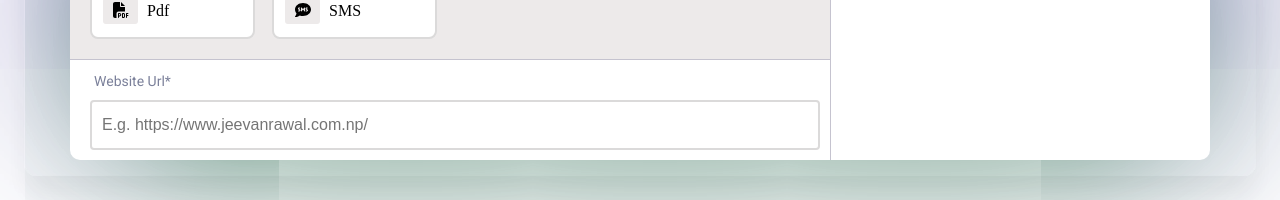
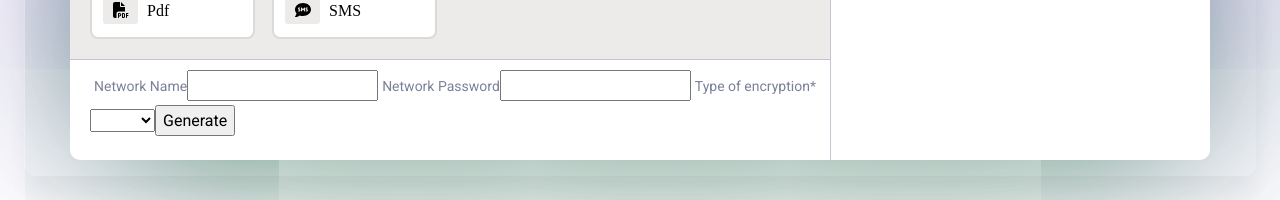
Before and after one commit to JEEVANRAWAL/QrCode-Generator-frontend, a Vue app: page / in a window 1280 px wide. Both pictures are taken after a click on the button "Wi-Fi". Shown: the part 885-1085 px from the top of the page. Built offline with nearby package versions, Linux system fonts and the light colour scheme.

Commit message:
wifi form added

```diff
--- a/src/components/InputComponent.vue
+++ b/src/components/InputComponent.vue
@@ -9,6 +9,26 @@
       <label class="input-label">Website Url*</label>
       <input v-model="EnteredData" type="text" id="Url" class="input" placeholder="E.g. https://www.jeevanrawal.com.np/">
     </div>
+
+    <div v-if="inputType === 'WiFi'">
+      <form @submit.prevent="onSubmit">
+        <label for="">Network Name</label>
+        <input v-model="EnteredWifiData.networkName" type="text">
+
+        <label for="">Network Password</label>
+        <input v-model="EnteredWifiData.networkPassword " type="password">
+
+        <label for="">Type of encryption*</label>
+        <select v-model="EnteredWifiData.encryptionType"  id="">
+          <option value="WPA">WPA</option>
+          <option value="WPA1">WPA1</option>
+          <option value="WPA2">WPA2</option>
+          <option value="WPA3">WPA3</option>
+        </select>
+
+        <input type="submit" value="Generate" @click="handleWifiForm">
+      </form>
+    </div>
   </div>
 </template>
 
@@ -16,6 +36,12 @@
 import { ref, watch } from 'vue';
 
 const EnteredData= ref('')
+const EnteredWifiData= ref({
+  type:'wifi',
+  networkName:'',
+  networkPassword:'',
+  encryptionType:''
+})
 const emit= defineEmits(['emitEnteredData']);
 const props= defineProps({
   inputType:{
@@ -24,13 +50,25 @@ const props= defineProps({
   }
 });
 
+function handleWifiForm(){
+  // console.log(EnteredWifiData.value);
+  emit('emitEnteredData', EnteredWifiData.value)
+}
+
 watch(()=> props.inputType, ()=>{
   EnteredData.value='';
+
+  //emptying object
+  // for (let key in EnteredWifiData) {
+  //       EnteredWifiData[key]='';
+  // }
 })
 
 watch(EnteredData, (newEnteredData)=>{
   // console.log(newEnteredData);
-  emit('emitEnteredData', newEnteredData)
+  if(newEnteredData !== ''){
+    emit('emitEnteredData', newEnteredData)
+  }
 })
 </script>
 
--- a/src/components/QR-Container.vue
+++ b/src/components/QR-Container.vue
@@ -10,7 +10,7 @@
     </div>
     <div class="item item2">item 2</div>
     <div class="item item3">
-      <InputComponent  @emitEnteredData="handleEmit"/>
+      <InputComponent :inputType="inputType"  @emitEnteredData="handleEmit"/>
     </div>
   </div>
 </template>
@@ -22,11 +22,11 @@ import InputComponent from './InputComponent.vue';
 
 const ActiveButton= ref('Text')
 const InputData= ref('');
-const inputType= ref('');
+const inputType= ref('Text');
 
 function handleEmit(data){
   InputData.value= data;
-  console.log("log from parent: "+ InputData.value);
+  console.log(InputData.value);
 }
 
 function changeButtonStatus(ButtonName){
```
